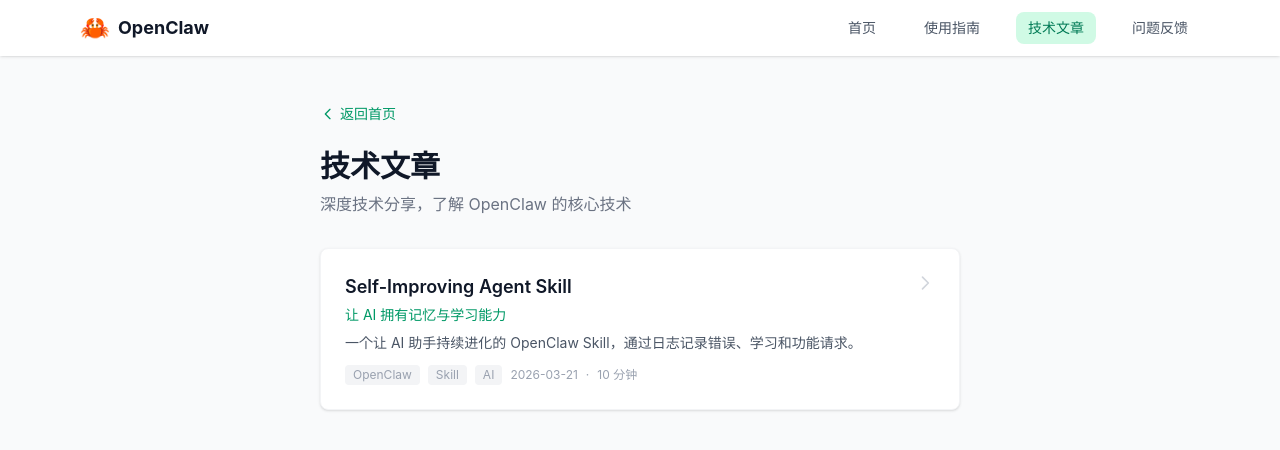
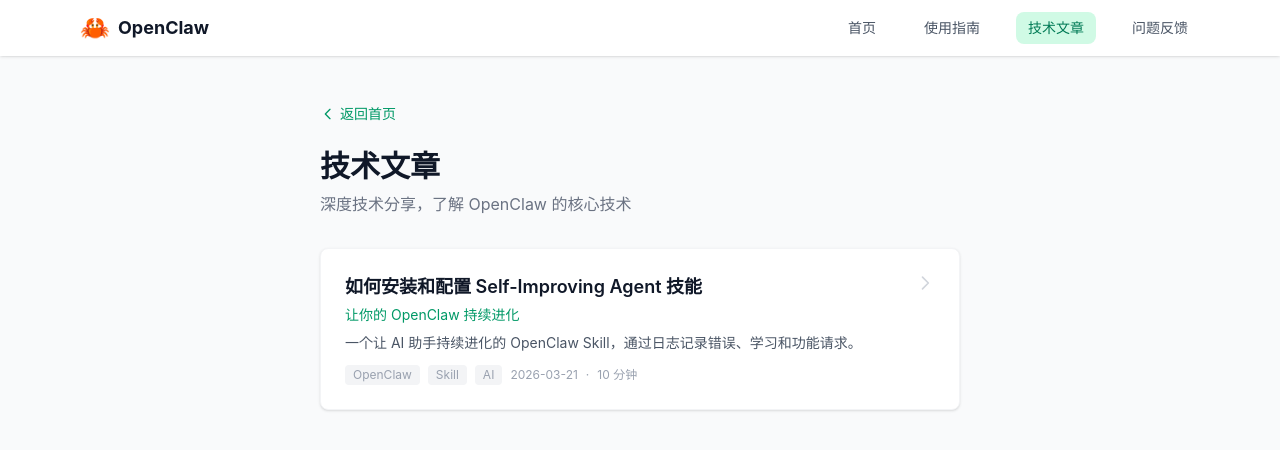
Before and after one commit to dingclaw/openclaw-guide, a React (Vite) app: page /openclaw-guide/articles in a window 1280 px wide. Shown: the top 450 px of the page. Built offline with nearby package versions, Linux system fonts and the light colour scheme.

Commit message:
docs: 更新文章卡片标题

```diff
--- a/src/pages/Articles.jsx
+++ b/src/pages/Articles.jsx
@@ -3,8 +3,8 @@
 const articles = [
   {
     id: 'self-improvement',
-    title: 'Self-Improving Agent Skill',
-    subtitle: '让 AI 拥有记忆与学习能力',
+    title: '如何安装和配置 Self-Improving Agent 技能',
+    subtitle: '让你的 OpenClaw 持续进化',
     description: '一个让 AI 助手持续进化的 OpenClaw Skill，通过日志记录错误、学习和功能请求。',
     tags: ['OpenClaw', 'Skill', 'AI'],
     date: '2026-03-21',
```
